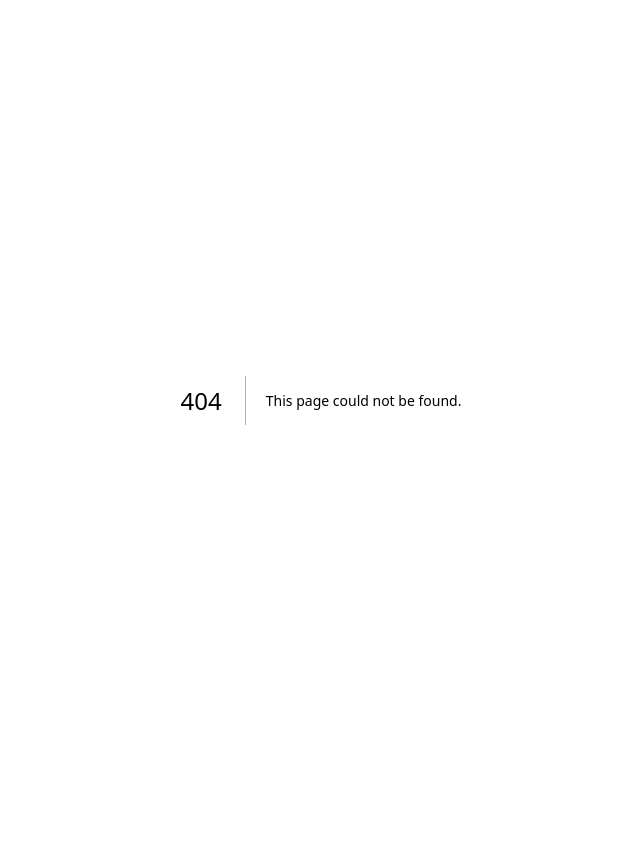
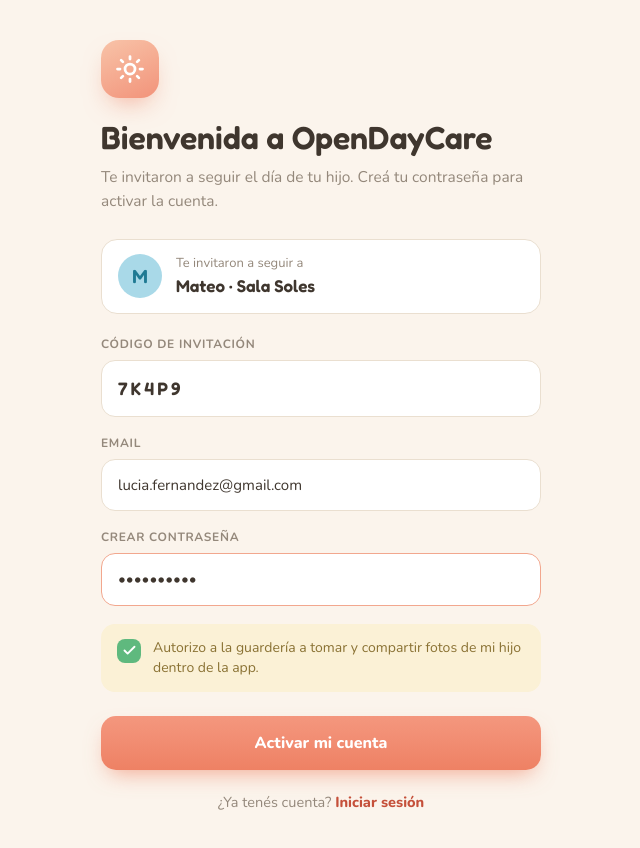
Before and after one commit to el-motes/open-daycare, a Next.js app: page /activate in a window 1280 px wide. Before the commit this address had no page. Shown: the top 848 px of the page, without its empty margins (319-959 px from the left). Before the commit the page ends 800 px from the top, so only its background shows below. Built offline with nearby package versions, Linux system fonts and the light colour scheme.

Commit message:
Add account activation page with form and authorization checkbox

```diff
--- /dev/null
+++ b/app/activate/page.tsx
@@ -0,0 +1,68 @@
+import Link from "next/link";
+
+export default function ActivateAccountPage() {
+  return (
+    <div className="flex min-h-screen items-center justify-center bg-auth-bg p-10">
+      <div className="w-full max-w-[440px]">
+        <div className="mb-[22px] flex h-[58px] w-[58px] items-center justify-center rounded-[18px] bg-[linear-gradient(155deg,var(--color-logo-from),var(--color-logo-to))] shadow-[0_12px_26px_-10px_rgba(238,129,100,.65)]">
+          <svg width="30" height="30" viewBox="0 0 24 24" fill="none" stroke="#fff" strokeWidth="2.2" strokeLinecap="round" strokeLinejoin="round">
+            <circle cx="12" cy="12" r="4" />
+            <path d="M12 2v2M12 20v2M4.9 4.9l1.4 1.4M17.7 17.7l1.4 1.4M2 12h2M20 12h2M4.9 19.1l1.4-1.4M17.7 6.3l1.4-1.4" />
+          </svg>
+        </div>
+        <h1 className="font-display mb-2 text-[32px] leading-[1.15] font-semibold text-ink">Bienvenida a OpenDayCare</h1>
+        <p className="mb-[26px] text-[15.5px] leading-[1.55] text-soft">
+          Te invitaron a seguir el día de tu hijo. Creá tu contraseña para activar la cuenta.
+        </p>
+
+        <div className="mb-[22px] flex items-center gap-[14px] rounded-[16px] border-[1.5px] border-auth-line bg-white px-4 py-[14px]">
+          <div className="flex h-11 w-11 flex-none items-center justify-center rounded-full bg-child-avatar-bg font-display text-[19px] font-semibold text-child-avatar-ink">M</div>
+          <div>
+            <div className="text-[13px] text-soft">Te invitaron a seguir a</div>
+            <div className="font-display text-[17px] font-semibold text-ink">Mateo · Sala Soles</div>
+          </div>
+        </div>
+
+        <div className="mb-2 text-xs font-bold tracking-[0.7px] text-soft">CÓDIGO DE INVITACIÓN</div>
+        <input
+          defaultValue="7K4P9"
+          className="font-display mb-[18px] w-full rounded-[14px] border-[1.5px] border-auth-line bg-white px-4 py-[14px] text-[18px] font-bold tracking-[3px] text-ink"
+        />
+        <div className="mb-2 text-xs font-bold tracking-[0.7px] text-soft">EMAIL</div>
+        <input
+          type="email"
+          defaultValue="lucia.fernandez@gmail.com"
+          className="mb-[18px] w-full rounded-[14px] border-[1.5px] border-auth-line bg-white px-4 py-[14px] text-[15px] text-ink"
+        />
+        <div className="mb-2 text-xs font-bold tracking-[0.7px] text-soft">CREAR CONTRASEÑA</div>
+        <input
+          type="password"
+          defaultValue="contraseña"
+          className="mb-[18px] w-full rounded-[14px] border-[1.5px] border-card-hover bg-white px-4 py-[14px] text-[15px] text-ink"
+        />
+
+        <label className="mb-6 flex cursor-pointer items-start gap-3 rounded-[14px] bg-auth-check-bg px-4 py-[14px]">
+          <input type="checkbox" defaultChecked className="sr-only" />
+          <span className="mt-px flex h-6 w-6 flex-none items-center justify-center rounded-lg bg-auth-check">
+            <svg width="15" height="15" viewBox="0 0 24 24" fill="none" stroke="#fff" strokeWidth="3" strokeLinecap="round" strokeLinejoin="round">
+              <polyline points="20 6 9 17 4 12" />
+            </svg>
+          </span>
+          <span className="text-[14px] leading-[1.45] text-auth-check-ink">
+            Autorizo a la guardería a tomar y compartir fotos de mi hijo dentro de la app.
+          </span>
+        </label>
+
+        <a
+          href="#"
+          className="block w-full rounded-[15px] bg-gradient-to-b from-btn-from to-btn-to py-[15px] text-center text-[16px] font-extrabold text-white shadow-[0_10px_22px_-8px_rgba(238,129,100,.7)]"
+        >
+          Activar mi cuenta
+        </a>
+        <p className="mt-[22px] text-center text-[14.5px] text-soft">
+          ¿Ya tenés cuenta? <Link href="/login" className="font-extrabold text-accent-strong">Iniciar sesión</Link>
+        </p>
+      </div>
+    </div>
+  );
+}
```
